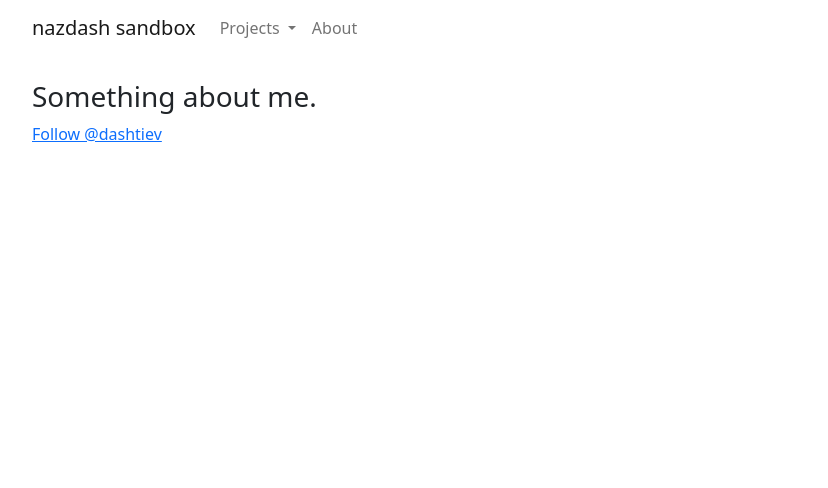
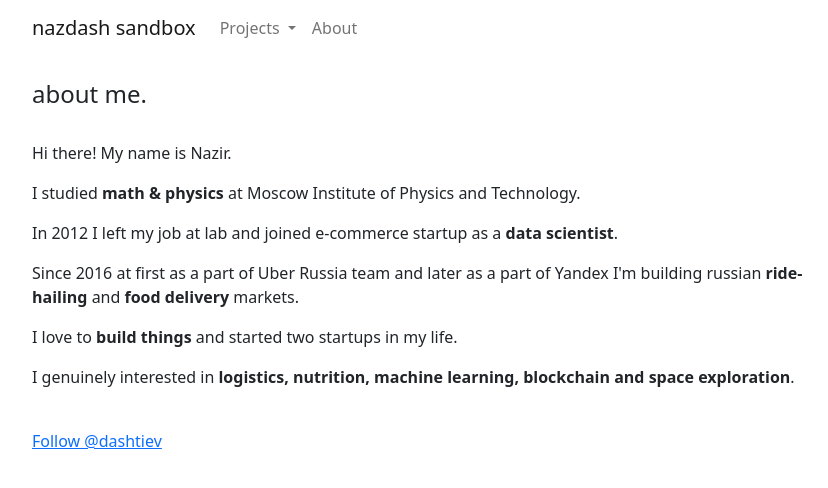
Before and after one commit to nazdash/flask-testsite, a Flask app: page /about in a window 1280 px wide. Shown: the top 488 px of the page, without its empty margins (220-1048 px from the left). Run offline with Flask 2, Linux system fonts and the light colour scheme.

Commit message:
another polishing

```diff
--- a/application/templates/about.html
+++ b/application/templates/about.html
@@ -4,12 +4,26 @@
 
 {% block content %}
 
-<h3 align="left">Something about me.
-</h3>
+<h4 align="left">about me.
+</h4>
+<br/>
+<div>
+
+<div>
+  <p>Hi there! My name is Nazir.</p>
+  <p>I studied <strong>math & physics</strong> at Moscow Institute of Physics and Technology.</p>
+  <p>In 2012 I left my job at lab and joined e-commerce startup as a <strong>data scientist</strong>.</p>
+  <p>Since 2016 at first as a part of Uber Russia team and later as a part of Yandex I'm building russian <strong>ride-hailing</strong> and <strong>food delivery</strong> markets.</p>
+  <p>I love to <strong>build things</strong> and started two startups in my life.</p>
+  <p>I genuinely interested in <strong>logistics, nutrition, machine learning, blockchain and space exploration</strong>.</p>
+</div>
+<br/>
 <div>
   <a class="twitter-follow-button"
   href="https://twitter.com/dashtiev">
   Follow @dashtiev</a>
 </div>
 
+</div>
+
 {% endblock %}
--- a/application/templates/edit-post.html
+++ b/application/templates/edit-post.html
@@ -4,8 +4,8 @@
 
 {% block content %}
 
-<h3 align="left">You can edit a post here.
-</h3>
+<h4 align="left">You can edit a post here.
+</h4>
 
 <br />
 
--- a/application/templates/post.html
+++ b/application/templates/post.html
@@ -47,7 +47,7 @@
   <!-- <div class="container-sm"> -->
   <body>
     <div>
-      <h1 style="margin-bottom:10px"> {{post.title}} </h1>
+      <h3 style="margin-bottom:10px"><strong> {{post.title}} </strong></h3>
       <hr>
       <small style="float:left">{{post.date}}</small>
       <small style="float:right"><a href="/blog">See all posts</a></small>
```
Also changed, not shown: application/templates/blog.html (+12 -12 lines), application/templates/home.html (+12 -8 lines), application/database.db.
